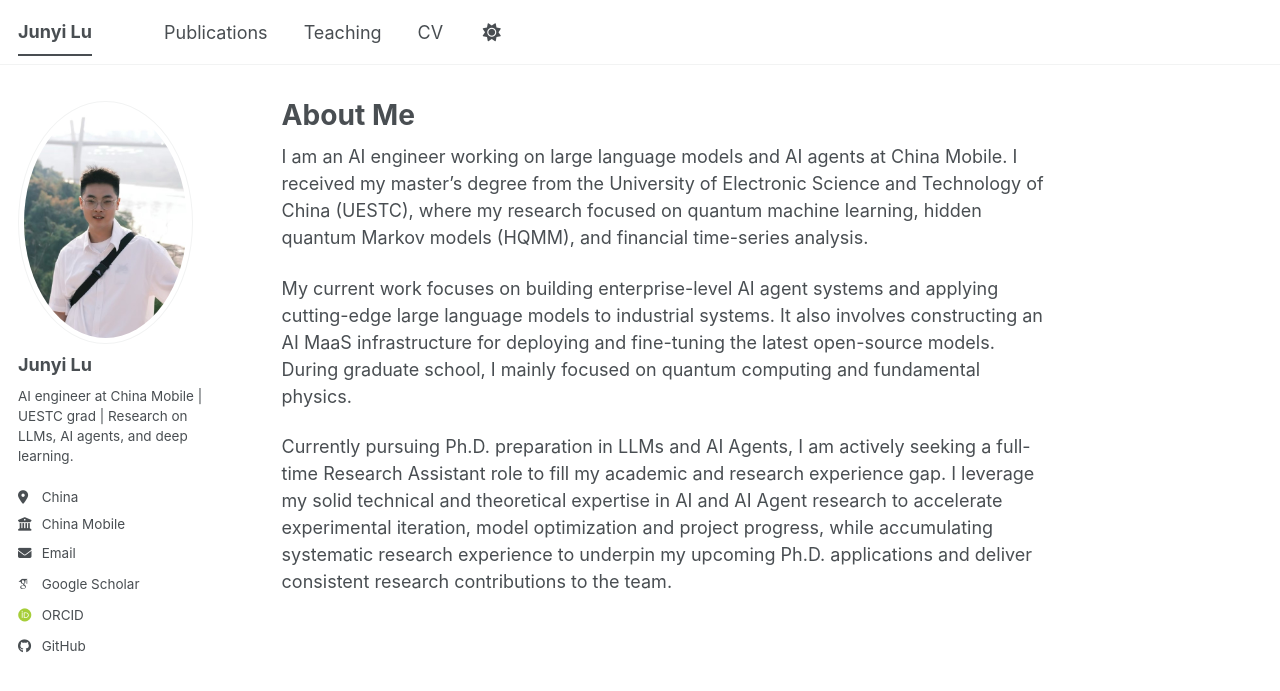
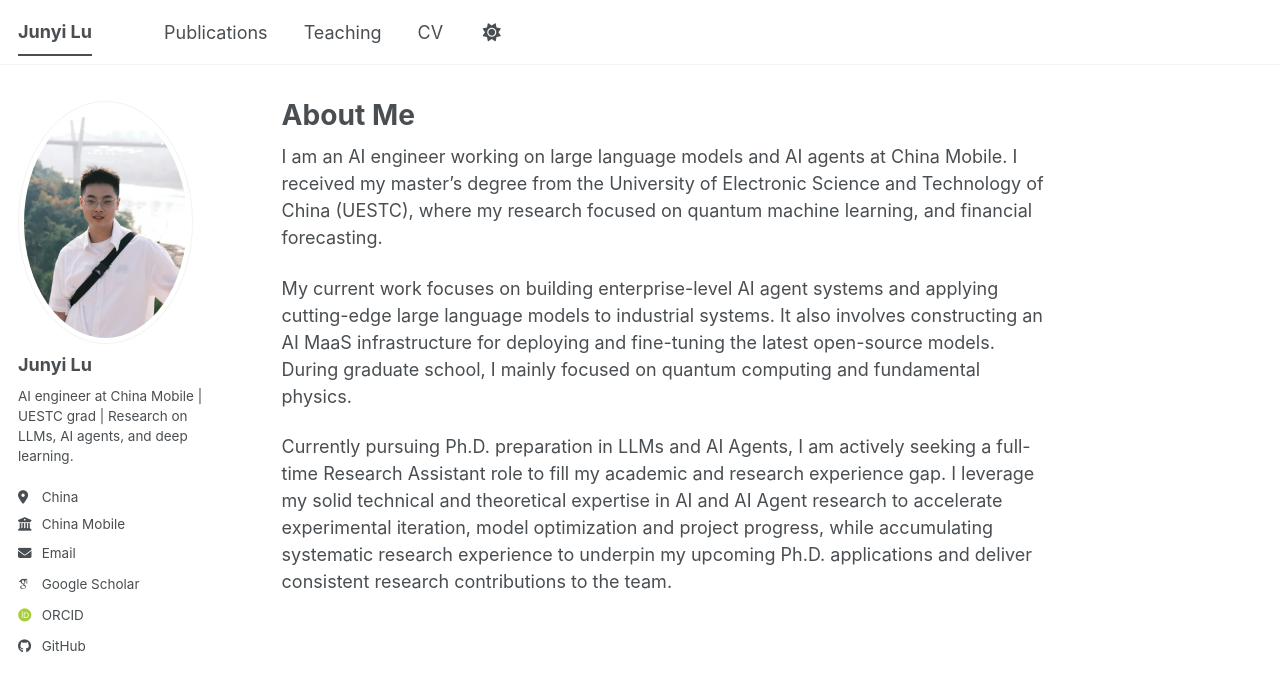
Before and after one commit to ljy623669155/ljy623669155.github.io, a Jekyll site: the page built from _pages/about.md, in a window 1280 px wide. Shown: the top 691 px of the page. Built offline with Jekyll 4.4.1, drawn with Linux system fonts in a browser that asks for light colours; some web fonts are replaced; a script bundle is joined from its source files by our own code; library files that are not in the unit come from our copies.

Commit message:
update research focus description

```diff
--- a/_pages/about.md
+++ b/_pages/about.md
@@ -7,7 +7,7 @@ redirect_from:
   - /about.html
 ---
 
-I am an AI engineer working on large language models and AI agents at China Mobile. I received my master's degree from the University of Electronic Science and Technology of China (UESTC), where my research focused on quantum machine learning, hidden quantum Markov models (HQMM), and financial time-series analysis.
+I am an AI engineer working on large language models and AI agents at China Mobile. I received my master's degree from the University of Electronic Science and Technology of China (UESTC), where my research focused on quantum machine learning, and financial forecasting.
 
 My current work focuses on building enterprise-level AI agent systems and applying cutting-edge large language models to industrial systems. It also involves constructing an AI MaaS infrastructure for deploying and fine-tuning the latest open-source models. During graduate school, I mainly focused on quantum computing and fundamental physics.
 
```
